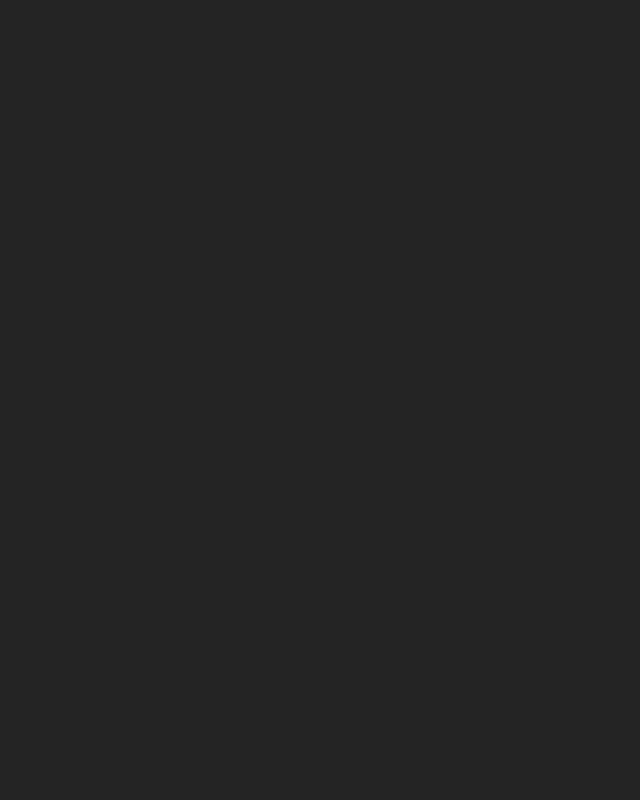
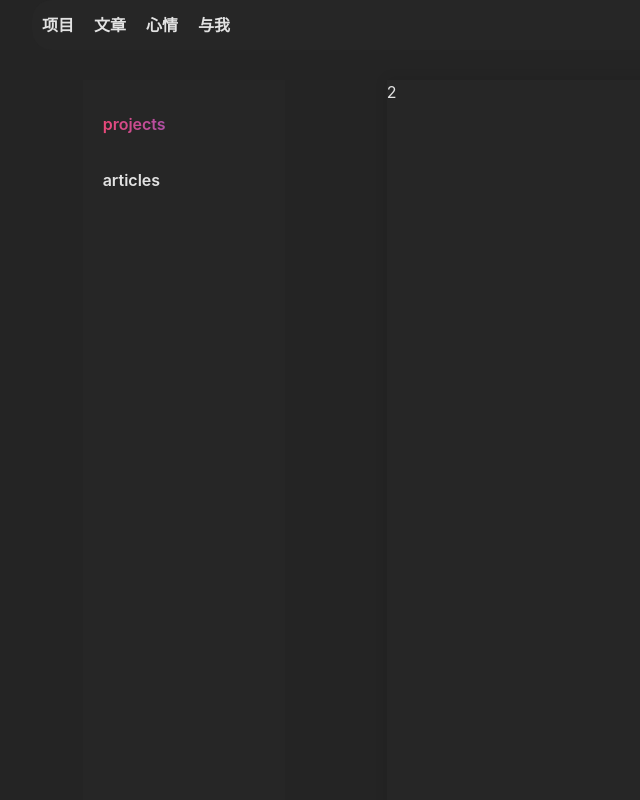
Before and after one commit to gushen610140/gushenBlog, a Vue app: page /#/me/articles in a window 1280 px wide. Before the commit this address had no page. Shown: the top 800 px of the page, without its empty margins (0-640 px from the left). Built offline with nearby package versions, Linux system fonts and the light colour scheme.

Commit message:
Upgrade page Me
- add side menu

```diff
--- a/src/components/BlogMe/ControllerLeft.vue
+++ b/src/components/BlogMe/ControllerLeft.vue
@@ -1,25 +1,35 @@
 <template>
-  <div class="controller-body">
-
-  </div>
+  <el-menu
+    class="el-menu-vertical-demo controller-body"
+    default-active="/projects"
+    @select="handleSelect"
+  >
+    <el-menu-item class="menu-items" index="/projects">
+      projects
+    </el-menu-item>
+    <el-menu-item class="menu-items" index="/articles">
+      articles
+    </el-menu-item>
+  </el-menu>
 </template>
 
 <script setup lang="ts">
+import { useRouter, useRoute } from 'vue-router';
 
+const router = useRouter(), route = useRoute()
+
+const handleSelect = (index) => {
+  router.push("/me" + index)
+}
 </script>
 
 <style lang="scss" scoped>
 @import "@/styles/variables.scss";
+@import "@/styles/element.scss";
 .controller-body {
   background-color: $box-background-color-dark;
-  width: inherit;
   height: 800px;
-  box-shadow: $box-shadow-normal;
-  transition: 0.3s;
-  display: flex;
-  flex-direction: column;
-  align-items: center;
-  justify-content: start;
+  padding-top: 1rem;
 }
 .controller-body:hover {
   box-shadow: $box-shadow-hover;
--- a/src/components/BlogMe/PanelRight.vue
+++ b/src/components/BlogMe/PanelRight.vue
@@ -1,5 +1,6 @@
 <template>
   <div class="panel-body">
+    <router-view></router-view>
   </div>
 </template>
 
@@ -14,7 +15,7 @@
   width: inherit;
   height: 800px;
   box-shadow: $box-shadow-normal;
-  transition: 0.3s;
+  transition: $transition-regular;
 }
 .panel-body:hover {
   box-shadow: $box-shadow-hover;
--- a/src/components/BlogMe/Panels/PostProjects.vue
+++ b/src/components/BlogMe/Panels/PostProjects.vue
@@ -1,5 +1,5 @@
 <template>
-  <div>
+  <div class="body">
     1
   </div>
 </template>
--- a/src/styles/element.scss
+++ b/src/styles/element.scss
@@ -2,7 +2,7 @@
 
 .el-menu {
   background: transparent;
-  border-bottom: none !important;
+  border: none !important;
   .el-menu-item {
     border-bottom: none;
     color: $font-color-dark;
```
Also changed, not shown: src/components/BlogMe/ControllerButton.vue (+15 -4 lines), src/router/index.ts (+6 -6 lines).
